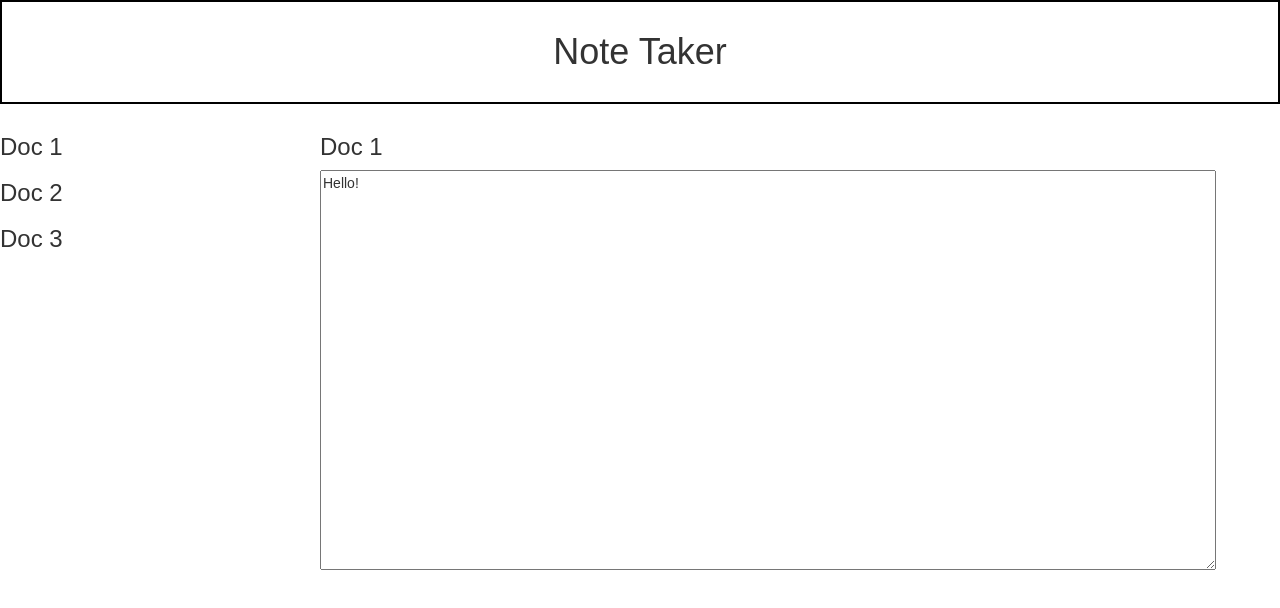
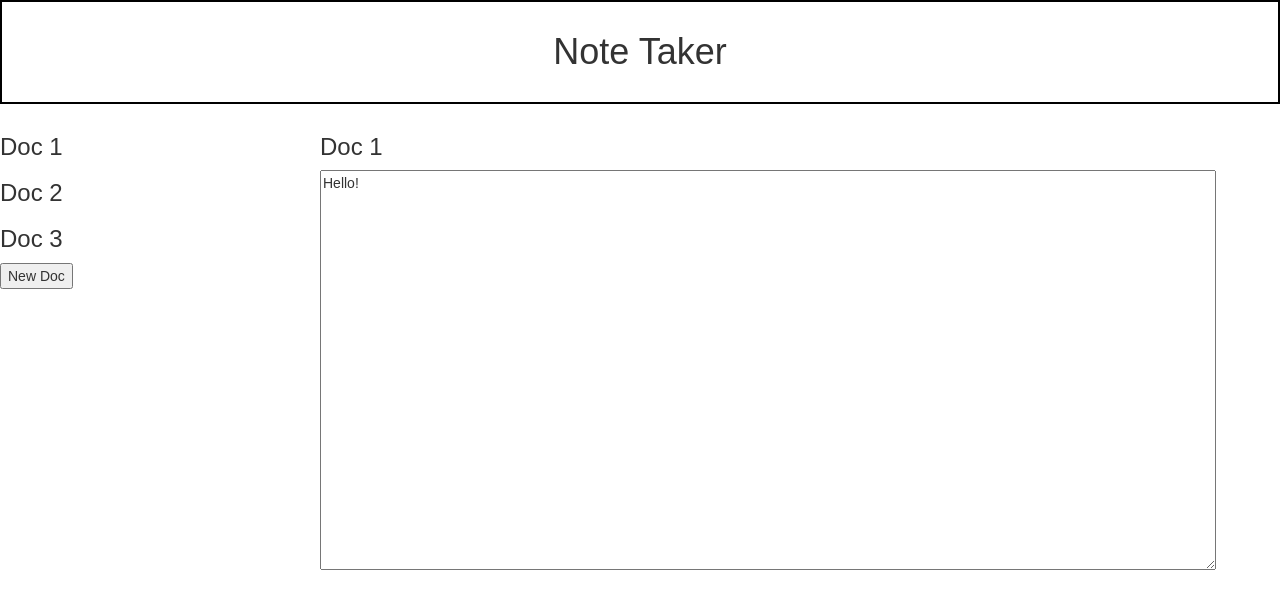
Before and after one commit to s-zimm/react-note-taker, a React (Create React App) app: page / in a window 1280 px wide. Shown: the top 608 px of the page. Built offline with nearby package versions, Linux system fonts and the light colour scheme.

Commit message:
Adds new doc button and event in TitleContainer component

```diff
--- a/src/App.js
+++ b/src/App.js
@@ -49,8 +49,10 @@ class App extends Component {
     })
   }
 
-  _handleTitleClick = () => {
-    console.log('hi!!')
+  _handleNewDoc = () => {
+    this.setState({
+      documents: this.state.documents.concat({ title: `New Doc`, content: 'Write here!'})
+    })
   }
 
   render() {
@@ -61,12 +63,12 @@ class App extends Component {
           <TitleContainer
             data={this.state}
             handleClick={this._setSelectedIndex}
+            newDocWillLoad={this._handleNewDoc}
           />
           <Content
             handleTitleChange={this._handleTitleChange}
             data={this.state.documents[this.state.selectedIndex]}
             handleChange={this._handleTyping}
-            handleTitleClick={this._handleTitleClick}
           />
         </div>
       </div>
--- a/src/components/TitleContainer.js
+++ b/src/components/TitleContainer.js
@@ -22,6 +22,7 @@ const TitleContainer = props => {
     return (
         <div className="TitleContainer">
             {titleArray}
+            <button onClick={props.newDocWillLoad}>New Doc</button>
         </div>
     )
 }
```
